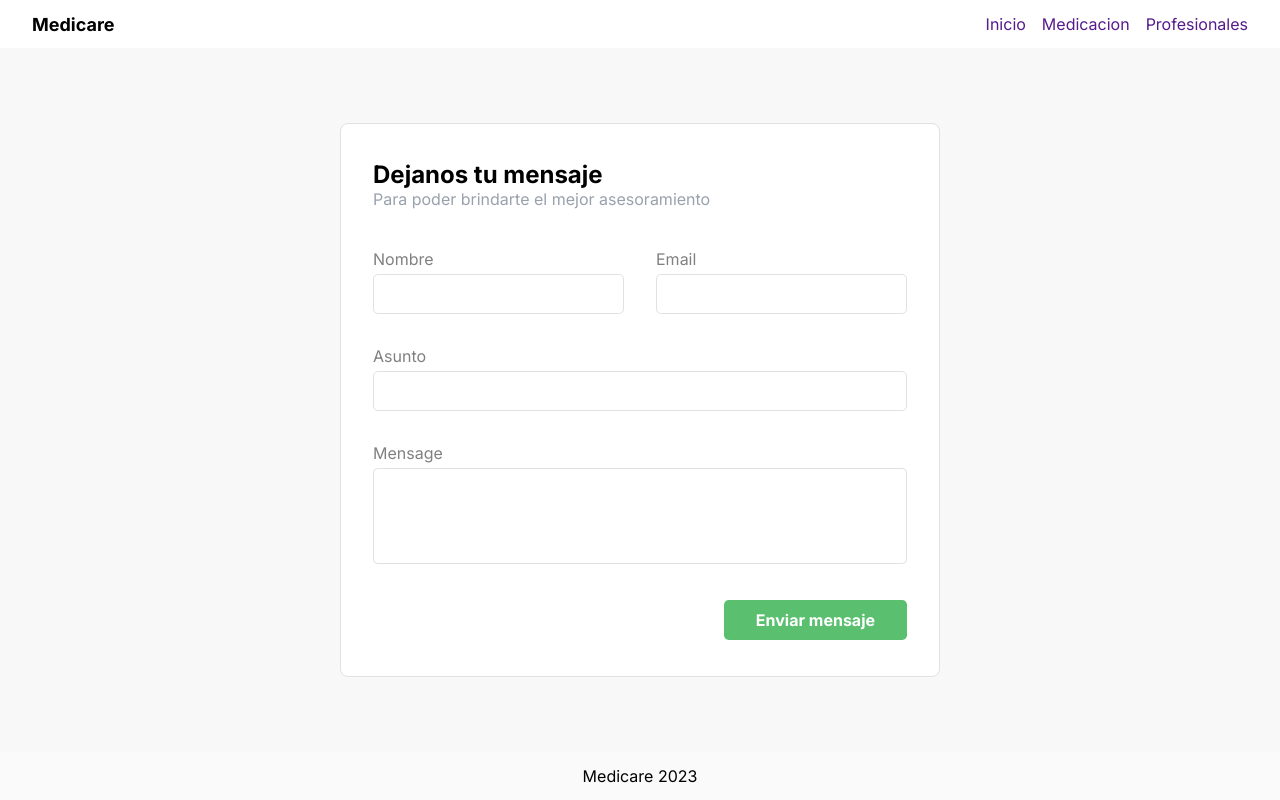
After one commit to GuidoCarda/MediCare, a PHP site: page /view/contact.html in a window 1280 px wide. The commit adds this page. Run offline with PHP 8.4, Linux system fonts and the light colour scheme.

Commit message:
view: contact

```diff
--- /dev/null
+++ b/index.php
@@ -0,0 +1,2 @@
+<?php
+phpinfo();
--- a/styles.css
+++ b/styles.css
@@ -1,3 +1,5 @@
+@import url("https://fonts.googleapis.com/css2?family=Inter:wght@400;500;600;700&family=Poppins:wght@300;400;500;600;700&display=swap");
+
 *,
 *::before,
 *::after {
@@ -6,14 +8,21 @@
   box-sizing: border-box;
 }
 
+html,
+body {
+  height: 100%;
+}
+
+body {
+  font-family: "Inter", sans-serif;
+}
+
+button {
+  cursor: pointer;
+}
 .container {
   width: min(1280px, calc(100% - 4rem));
   margin-inline: auto;
-}
-
-html,
-body {
-  height: 100%;
 }
 
 .row {
@@ -52,21 +61,147 @@ header > .container.row {
 }
 
 .nav-logo {
-  font-size: 1.25rem;
+  font-size: 1.125rem;
   font-weight: bold;
 }
 
 main {
   min-height: calc(100% - 6rem);
-  background: rgb(163, 163, 191);
+  background: #f8f8f8;
 }
 
 /* footer */
 
 .footer {
   width: 100%;
-  background: rgb(133, 120, 120);
+  background: rgb(250, 250, 250);
   height: 3rem;
   display: grid;
   place-content: center;
 }
+
+/* Contact Page */
+
+.container#contact {
+  display: grid;
+  place-items: center;
+  min-height: calc(100vh - 6rem);
+  /* background: black; */
+}
+
+.contact-form {
+  width: min(600px, 100%);
+  background: white;
+  border: 1px solid rgb(225, 225, 225);
+  border-radius: 0.5rem;
+  padding: 2.25rem 2rem;
+}
+
+.contact-form-header {
+  margin-bottom: 2.5rem;
+}
+
+.contact-form-header .contact-form__title {
+  font-size: 1.5rem;
+  font-weight: bold;
+}
+
+.contact-form-header .contact-form__subtitle {
+  color: rgb(153, 161, 172);
+}
+
+.contact-form-grid {
+  display: grid;
+  gap: 2rem;
+  grid-template-areas:
+    "name email"
+    "subject subject"
+    "message message";
+}
+
+@media screen and (max-width: 760px) {
+  .contact-form-grid {
+    gap: 1.75rem;
+    background: red;
+
+    grid-template-areas:
+      "name"
+      "email"
+      "subject"
+      "message";
+  }
+}
+
+.contact-form-grid .form-group.name {
+  grid-area: name;
+}
+
+.contact-form-grid .form-group.email {
+  grid-area: email;
+}
+
+.contact-form-grid .form-group.subject {
+  grid-area: subject;
+}
+
+.contact-form-grid .form-group.message {
+  grid-area: message;
+}
+
+.form-group label {
+  display: block;
+  margin-bottom: 0.3rem;
+}
+
+.contact-form .form-group label {
+  color: grey;
+}
+
+.text-input {
+  height: 2.5rem;
+}
+
+.contact-form__message {
+  padding-top: 0.75rem;
+  font: inherit;
+}
+
+.text-input,
+.contact-form__message {
+  border: 1px solid rgb(225, 225, 225);
+  border-radius: 0.3rem;
+  padding-inline: 1rem;
+  font-size: inherit;
+  width: 100%;
+  color: rgb(87, 87, 87);
+}
+
+.text-input:focus,
+.contact-form__message:focus {
+  border: 1px solid #5ac070;
+  outline: none;
+}
+
+.contact-form__message {
+  resize: none;
+  height: 6rem;
+  overflow: auto;
+}
+
+.contact-form > footer {
+  width: 100%;
+  margin-top: 2rem;
+  display: flex;
+}
+
+.contact-form > footer > button {
+  background: #5ac070;
+  color: white;
+  font: inherit;
+  font-weight: bold;
+  height: 2.5rem;
+  border-radius: 0.3rem;
+  padding-inline: 2rem;
+  border: none;
+  margin-left: auto;
+}
--- /dev/null
+++ b/view/contact.html
@@ -0,0 +1,99 @@
+<!DOCTYPE html>
+<html lang="en">
+  <head>
+    <meta charset="UTF-8" />
+    <meta name="viewport" content="width=device-width, initial-scale=1.0" />
+    <title>Document</title>
+    <link rel="stylesheet" href="../styles.css" />
+  </head>
+
+  <body>
+    <header>
+      <div class="container row">
+        <span class="nav-logo">Medicare</span>
+        <nav class="nav">
+          <ul class="nav__list nav__list-private">
+            <li class="nav__item">
+              <a class="nav__link" href="">Inicio</a>
+            </li>
+            <li class="nav__item">
+              <a class="nav__link" href="">Medicacion</a>
+            </li>
+            <li class="nav__item">
+              <a class="nav__link" href="">Profesionales</a>
+            </li>
+          </ul>
+          <ul class="nav__list nav__list-public">
+            <li class="nav__item">
+              <a class="nav__link" href="">Inicio</a>
+            </li>
+            <li class="nav__item">
+              <a class="nav__link" href="">Medicacion</a>
+            </li>
+            <li class="nav__item">
+              <a class="nav__link" href="">Profesionales</a>
+            </li>
+          </ul>
+        </nav>
+      </div>
+    </header>
+
+    <main>
+      <section class="container" id="contact">
+        <form action="#" class="contact-form">
+          <header class="contact-form-header">
+            <h2 class="contact-form__title">Dejanos tu mensaje</h2>
+            <p class="contact-form__subtitle">
+              Para poder brindarte el mejor asesoramiento
+            </p>
+          </header>
+          <section class="contact-form-grid">
+            <div class="form-group name">
+              <label for="name">Nombre</label>
+              <input
+                class="text-input"
+                id="name"
+                required
+                type="text"
+                name="name"
+              />
+            </div>
+            <div class="form-group email">
+              <label for="email">Email</label>
+              <input
+                class="text-input"
+                id="email"
+                required
+                type="text"
+                name="email"
+              />
+            </div>
+            <div class="form-group subject">
+              <label for="subject">Asunto</label>
+              <input
+                class="text-input"
+                id="subject"
+                required
+                type="text"
+                name="subject"
+              />
+            </div>
+            <div class="form-group message">
+              <label for="message">Mensage</label>
+              <textarea
+                class="contact-form__message"
+                id="message"
+                required
+                name="message"
+              ></textarea>
+            </div>
+          </section>
+          <footer>
+            <button>Enviar mensaje</button>
+          </footer>
+        </form>
+      </section>
+    </main>
+    <footer class="footer">Medicare 2023</footer>
+  </body>
+</html>
```
Also changed, not shown: todos.md (added, +9 -0 lines).
